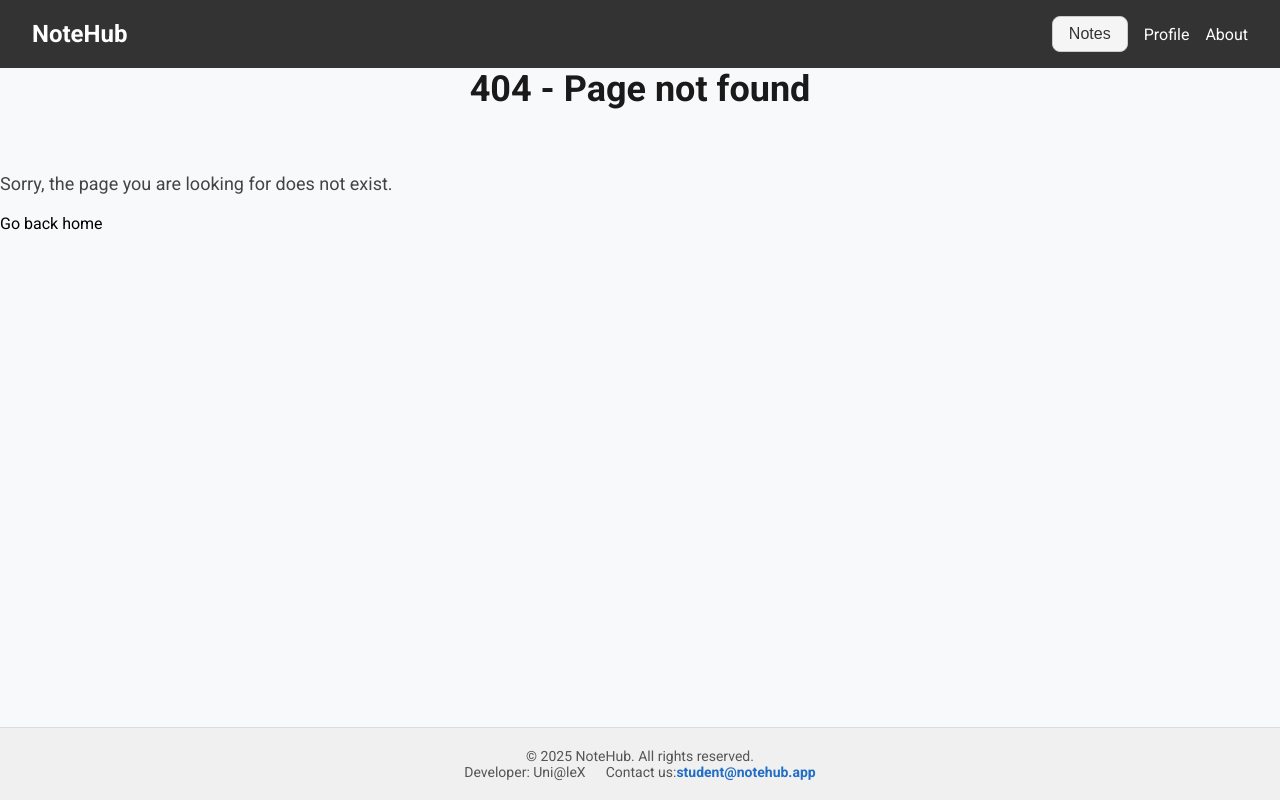
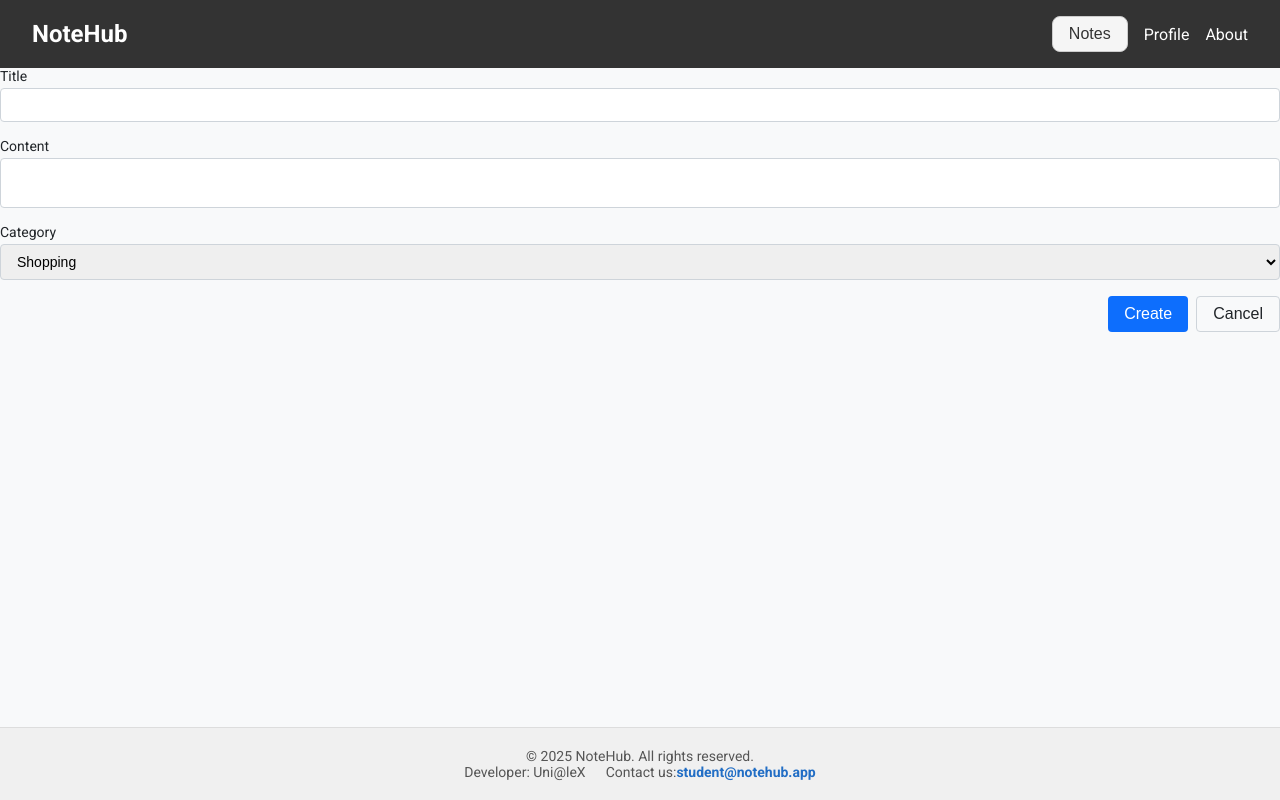
Before and after one commit to bt-Unialex/NoteNub-NextJs, a Next.js app: page /notes/action/create in a window 1280 px wide. Before the commit this address had no page. Built offline with nearby package versions, Linux system fonts and the light colour scheme.

Commit message:
feat: Creat note

```diff
--- /dev/null
+++ b/app/notes/action/create/page.tsx
@@ -0,0 +1,10 @@
+import NoteForm from "@/components/NoteForm/NoteForm";
+import { getCategories } from "@/lib/api";
+
+const CreateNote = async () => {
+  const categories = await getCategories();
+
+  return <NoteForm categories={categories} />;
+};
+
+export default CreateNote;
--- /dev/null
+++ b/components/NoteForm/NoteForm.module.css
@@ -0,0 +1,71 @@
+.form {
+  display: flex;
+  flex-direction: column;
+  gap: 16px;
+}
+
+.formGroup {
+  display: flex;
+  flex-direction: column;
+  font-size: 14px;
+  font-weight: 500;
+  color: #212529;
+}
+
+.input,
+.textarea,
+.select {
+  margin-top: 4px;
+  padding: 8px 12px;
+  font-size: 14px;
+  border: 1px solid #ced4da;
+  border-radius: 4px;
+  resize: none;
+}
+
+.actions {
+  display: flex;
+  justify-content: flex-end;
+  gap: 8px;
+}
+
+.submitButton {
+  padding: 8px 16px;
+  font-size: 16px;
+  background-color: #0d6efd;
+  color: #fff;
+  border: none;
+  border-radius: 4px;
+  cursor: pointer;
+  transition: background-color 0.2s ease;
+}
+
+.submitButton:hover {
+  background-color: #0b5ed7;
+}
+
+.submitButton:disabled {
+  background-color: #6c757d;
+  cursor: not-allowed;
+}
+
+.cancelButton {
+  padding: 8px 16px;
+  font-size: 16px;
+  background-color: #f8f9fa;
+  color: #212529;
+  border: 1px solid #ced4da;
+  border-radius: 4px;
+  cursor: pointer;
+  transition: background-color 0.2s ease;
+}
+
+.cancelButton:hover {
+  background-color: #e2e6ea;
+}
+
+.error {
+  color: #dc3545;
+  font-size: 12px;
+  margin-top: 4px;
+}
--- /dev/null
+++ b/components/NoteForm/NoteForm.tsx
@@ -0,0 +1,68 @@
+"use client";
+
+import css from "./NoteForm.module.css";
+import { createNote } from "@/lib/api";
+import { Category, NewNoteData } from "@/types/notes";
+import { useMutation } from "@tanstack/react-query";
+import { useRouter } from "next/navigation";
+
+type Props = {
+  categories: Category[];
+};
+
+const NoteForm = ({ categories }: Props) => {
+  const router = useRouter();
+  const { mutate } = useMutation({
+    mutationFn: createNote,
+    onSuccess: () => {
+      router.push("/notes/filter/all");
+    },
+  });
+  const handleSubmit = (formData: FormData) => {
+    const values = Object.fromEntries(formData) as NewNoteData;
+    mutate(values);
+
+    console.log(values);
+  };
+  const handleCancel = () => router.push("/notes/filter/all");
+
+  return (
+    <form action={handleSubmit} className={css.form}>
+      <label className={css.formGroup}>
+        Title
+        <input type="text" name="title" className={css.input} />
+      </label>
+
+      <label className={css.formGroup}>
+        Content
+        <textarea name="content" className={css.textarea}></textarea>
+      </label>
+
+      <label className={css.formGroup}>
+        Category
+        <select name="category" className={css.select}>
+          {categories.map((category) => (
+            <option key={category.id} value={category.id}>
+              {category.name}
+            </option>
+          ))}
+        </select>
+      </label>
+
+      <div className={css.actions}>
+        <button type="submit" className={css.submitButton}>
+          Create
+        </button>
+        <button
+          type="button"
+          onClick={handleCancel}
+          className={css.cancelButton}
+        >
+          Cancel
+        </button>
+      </div>
+    </form>
+  );
+};
+
+export default NoteForm;
--- a/lib/api.ts
+++ b/lib/api.ts
@@ -1,4 +1,4 @@
-import { Category, Note, NoteListResponse } from "@/types/notes";
+import { Category, NewNoteData, Note, NoteListResponse } from "@/types/notes";
 import axios from "axios";
 
 // const fallbackNotes: NoteListResponse = {
@@ -174,3 +174,8 @@ export const getCategories = async () => {
   //   const res = await axios<Category[]>("/categories");
   //   return res.data;
 };
+
+export const createNote = async (data: NewNoteData) => {
+  const result = await notesApi.post<Note>("/notes", data);
+  return result.data;
+};
--- a/types/notes.ts
+++ b/types/notes.ts
@@ -8,6 +8,11 @@ export type Note = {
   tag: string;
 };
 
+export type NewNoteData = {
+  title: string;
+  content: string;
+  tag: string;
+};
 export type NoteListResponse = {
   notes: Note[];
   total: number;
```
Also changed, not shown: app/notes/filter/@sidebar/default.tsx (+9 -1 lines).
